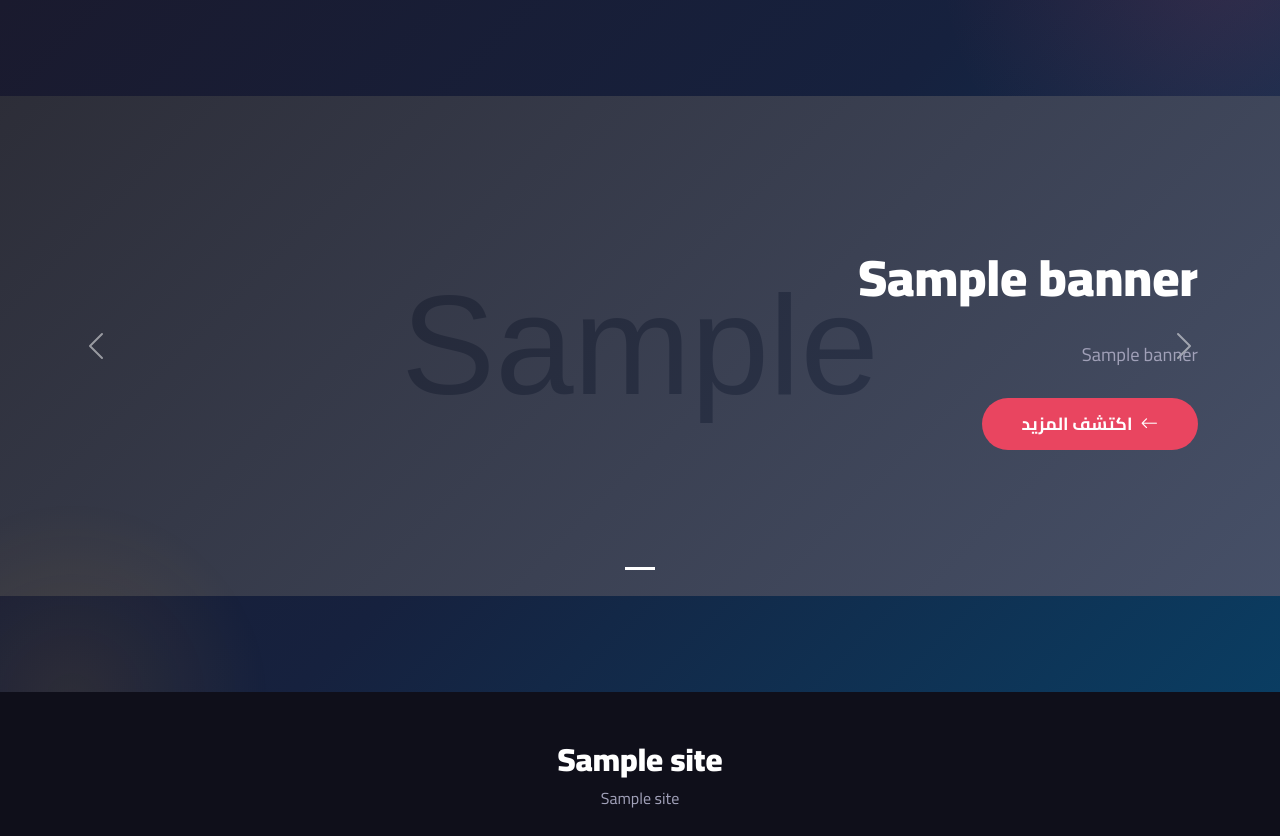
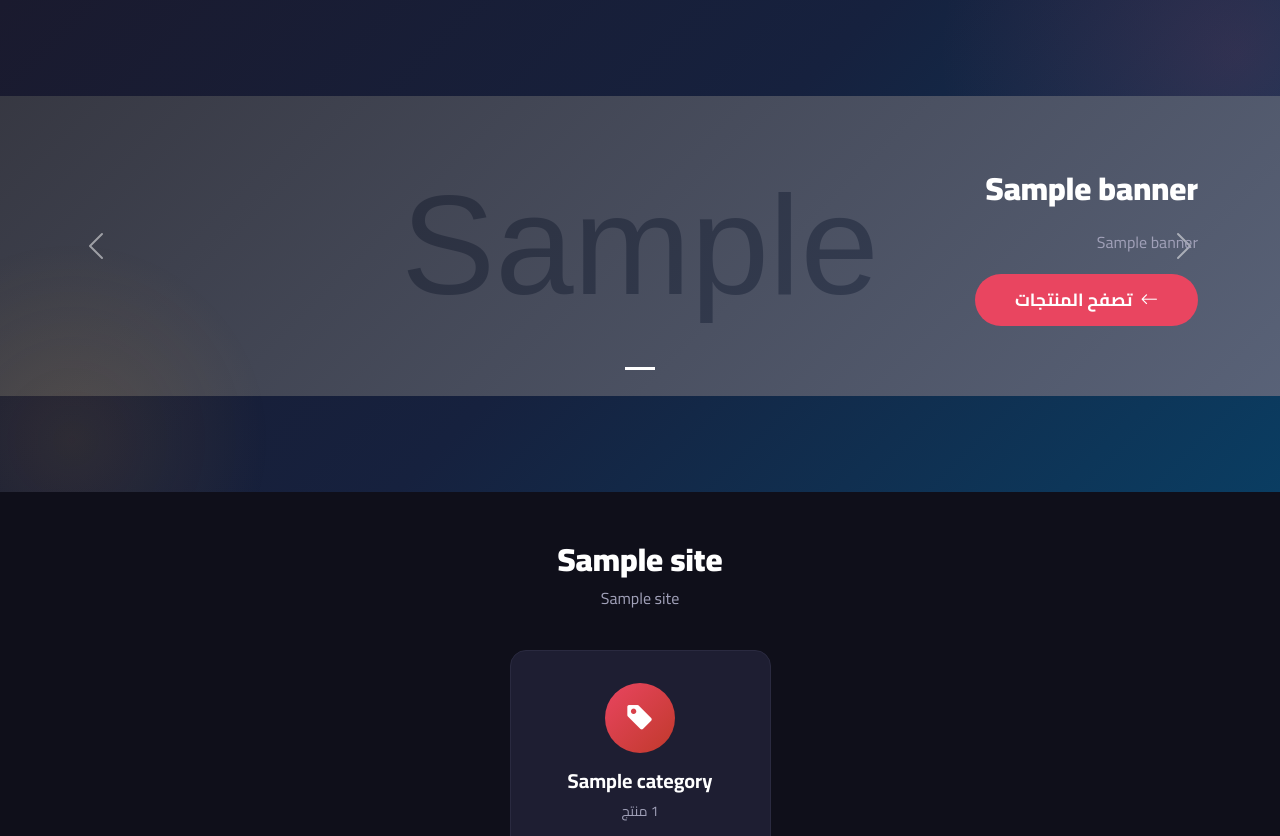
Before and after one commit to mohammedali8371/abuyasser-workshop, a FastAPI app: template app/templates/customer/index.html in a window 1280 px wide. Shown: the part 70-906 px from the top of the page. Run offline with FastAPI, Linux system fonts and the light colour scheme; the template is opened without the code that fills it: most values are stand-ins (such as "Sample title", 1, 10 or a date in 2020); grey boxes marked "Sample" are stand-in pictures.

Commit message:
Fix banner height, add product button, category tab colors

```diff
--- a/app/templates/customer/index.html
+++ b/app/templates/customer/index.html
@@ -270,17 +270,17 @@
             <div class="carousel-inner">
                 {% for b in banners %}
                 <div class="carousel-item {% if loop.first %}active{% endif %}">
-                    <div style="height:500px; background-size:cover; background-position:center; background-image:url('{{ b.image_data }}'); position:relative;">
-                        <div style="position:absolute;inset:0; background:linear-gradient(135deg, rgba(15,15,26,0.85) 0%, rgba(22,33,62,0.75) 100%);"></div>
+                    <div style="height:300px; background-size:cover; background-position:center; background-image:url('{{ b.image_data }}'); position:relative;">
+                        <div style="position:absolute;inset:0; background:linear-gradient(135deg, rgba(15,15,26,0.80) 0%, rgba(22,33,62,0.65) 100%);"></div>
                         <div class="container position-relative" style="z-index:2; height:100%; display:flex; align-items:center;">
-                            <div>
-                                {% if b.title %}<h1 class="hero-title">{{ b.title }}</h1>{% endif %}
-                                {% if b.subtitle %}<p class="hero-desc my-4">{{ b.subtitle }}</p>{% endif %}
-                                {% if b.link %}
-                                <a href="{{ b.link }}" class="btn btn-accent">
-                                    <i class="bi bi-arrow-left me-2"></i>اكتشف المزيد
-                                </a>
-                                {% endif %}
+                            <div class="d-flex align-items-center justify-content-between w-100">
+                                <div>
+                                    {% if b.title %}<h1 class="hero-title" style="font-size:2rem;">{{ b.title }}</h1>{% endif %}
+                                    {% if b.subtitle %}<p class="hero-desc my-3" style="font-size:1rem;">{{ b.subtitle }}</p>{% endif %}
+                                    <a href="/customer/products" class="btn btn-accent">
+                                        <i class="bi bi-arrow-left me-2"></i>تصفح المنتجات
+                                    </a>
+                                </div>
                             </div>
                         </div>
                     </div>
```
Also changed, not shown: app/templates/customer/products.html (+9 -4 lines).
